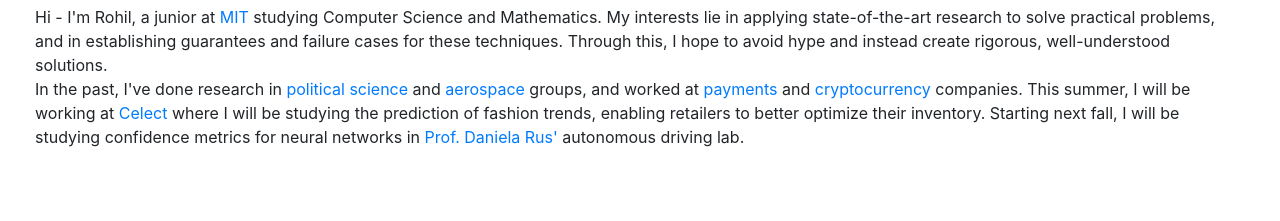
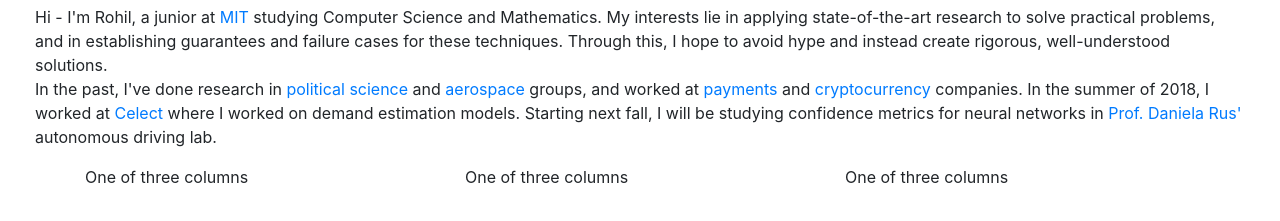
Before and after one commit to rohilverma/rohilverma.github.io, a website: page index.html in a window 1280 px wide. Shown: the part 71-292 px from the top of the page. Drawn offline with Linux system fonts and the light colour scheme.

Commit message:
updating work

```diff
--- a/index.html
+++ b/index.html
@@ -60,7 +60,21 @@
             <div class="container-fluid">
                 <h1>Rohil Verma</h1>
                 <p>Hi - I'm Rohil, a junior at <a href="http://web.mit.edu">MIT</a> studying Computer Science and Mathematics. My interests lie in applying state-of-the-art research to solve practical problems, and in establishing guarantees and failure cases for these techniques. Through this, I hope to avoid hype and instead create rigorous, well-understood solutions. <br>
-In the past, I've done research in <a href="https://economics.mit.edu/faculty/acemoglu">political science</a> and <a href="http://starlab.mit.edu">aerospace</a> groups, and worked at <a href="https://enter.stone.com.br/">payments</a> and <a href="http://airfox.com">cryptocurrency</a> companies. This summer, I will be working at <a href="https://www.celect.com/">Celect</a> where I will be studying the prediction of fashion trends, enabling retailers to better optimize their inventory. Starting next fall, I will be studying confidence metrics for neural networks in <a href="http://danielarus.csail.mit.edu">Prof. Daniela Rus'</a> autonomous driving lab.</p>
+In the past, I've done research in <a href="https://economics.mit.edu/faculty/acemoglu">political science</a> and <a href="http://starlab.mit.edu">aerospace</a> groups, and worked at <a href="https://enter.stone.com.br/">payments</a> and <a href="http://airfox.com">cryptocurrency</a> companies. In the summer of 2018, I worked at <a href="https://www.celect.com/">Celect</a> where I worked on demand estimation models. Starting next fall, I will be studying confidence metrics for neural networks in <a href="http://danielarus.csail.mit.edu">Prof. Daniela Rus'</a> autonomous driving lab.</p>
+
+<div class="container">
+  <div class="row">
+    <div class="col-sm">
+      One of three columns
+    </div>
+    <div class="col-sm">
+      One of three columns
+    </div>
+    <div class="col-sm">
+      One of three columns
+    </div>
+  </div>
+</div>
 
 <!--
 		<br>
```
